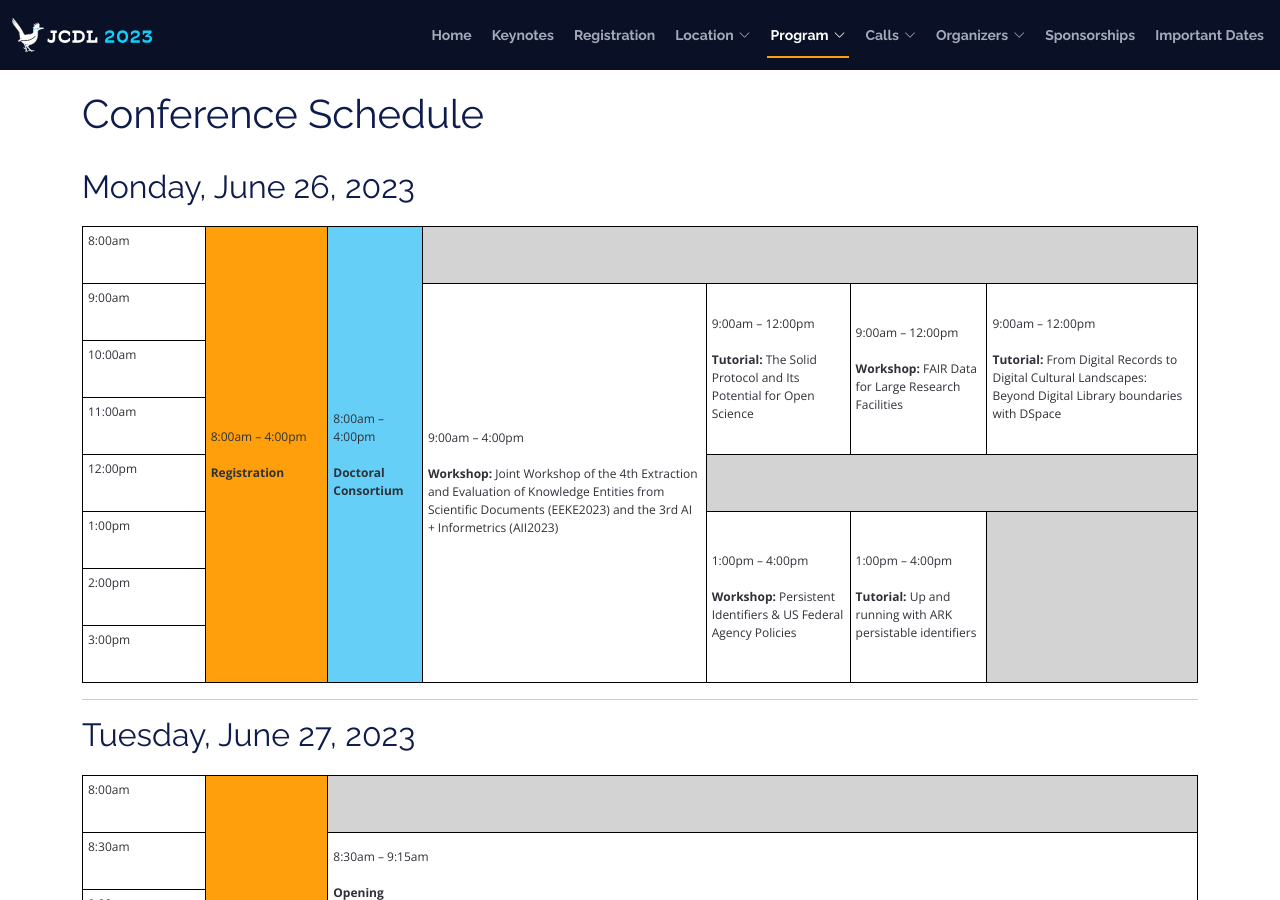
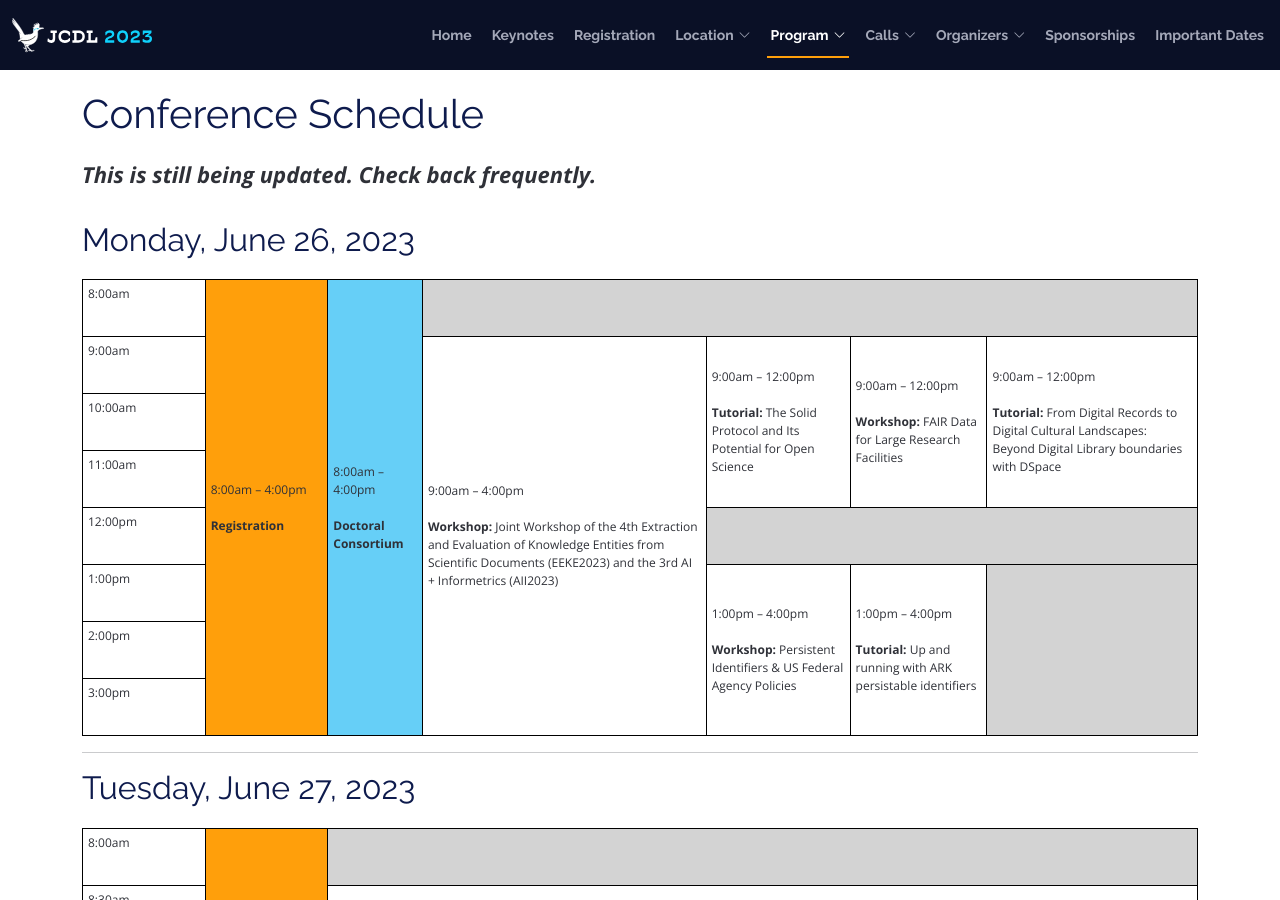
Before and after one commit to shawnmjones/JCDL2023-website-source, a Jekyll site: the page built from program.html, in a window 1280 px wide and 900 px high. Built offline with Jekyll 4.4.1, drawn with Linux system fonts in a browser that asks for light colours.

Commit message:
Update program.html

```diff
--- a/program.html
+++ b/program.html
@@ -22,6 +22,8 @@ permalink: /program/schedule/
     <h1>
     Conference Schedule
     </h1>
+
+                    <p style="font-size: 22px; font-weight: 550; font-style: italic;"><strong>This is still being updated. Check back frequently.</strong></p>
 
     <p>
 
```
